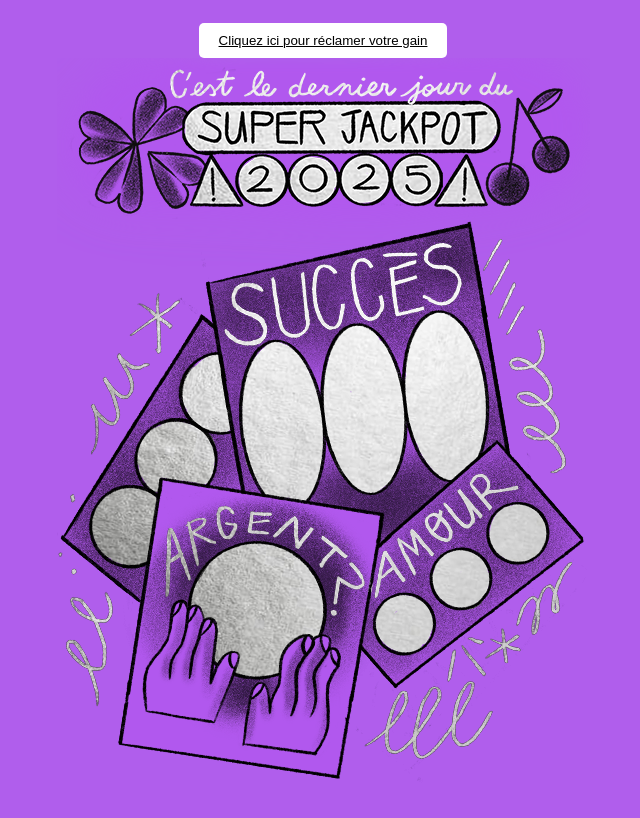
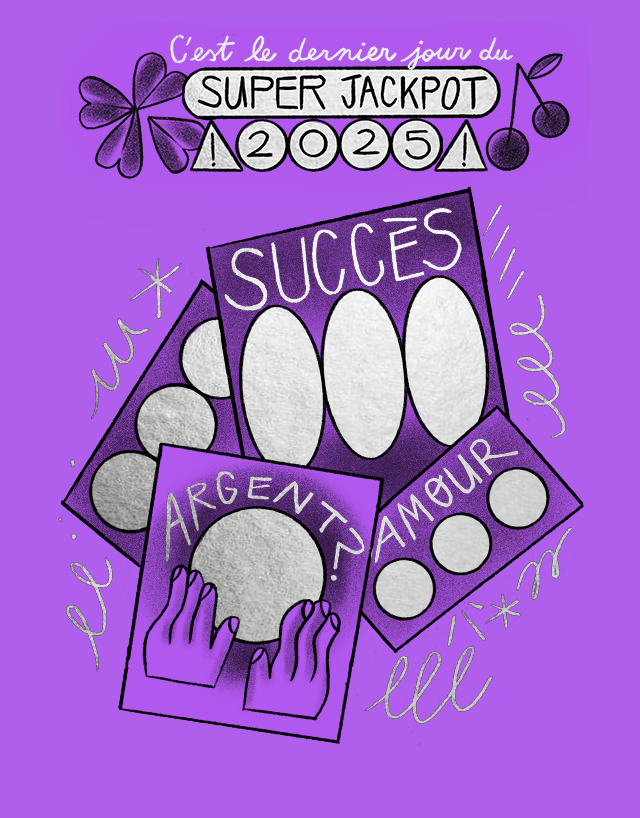
Before and after one commit to grandmach1/2025, a website: page index.html in a window 1280 px wide. Shown: the whole page, without its empty margins (317-957 px from the left). Drawn offline with nearby package versions, Linux system fonts and the light colour scheme.

Commit message:
no button

```diff
--- a/index.html
+++ b/index.html
@@ -193,8 +193,6 @@
       <div class="frame">
         <br>
 
-        <button onclick="window.location.href = 'https://evabarenton.com/';" class="custom-btn btn-1"><a href = "mailto: evabarenton@gmail.com">Cliquez ici pour réclamer votre gain</button>
-            <br>
 
     <span class="container">
       <img id="robot" src="img/DOWN.png" />
```
